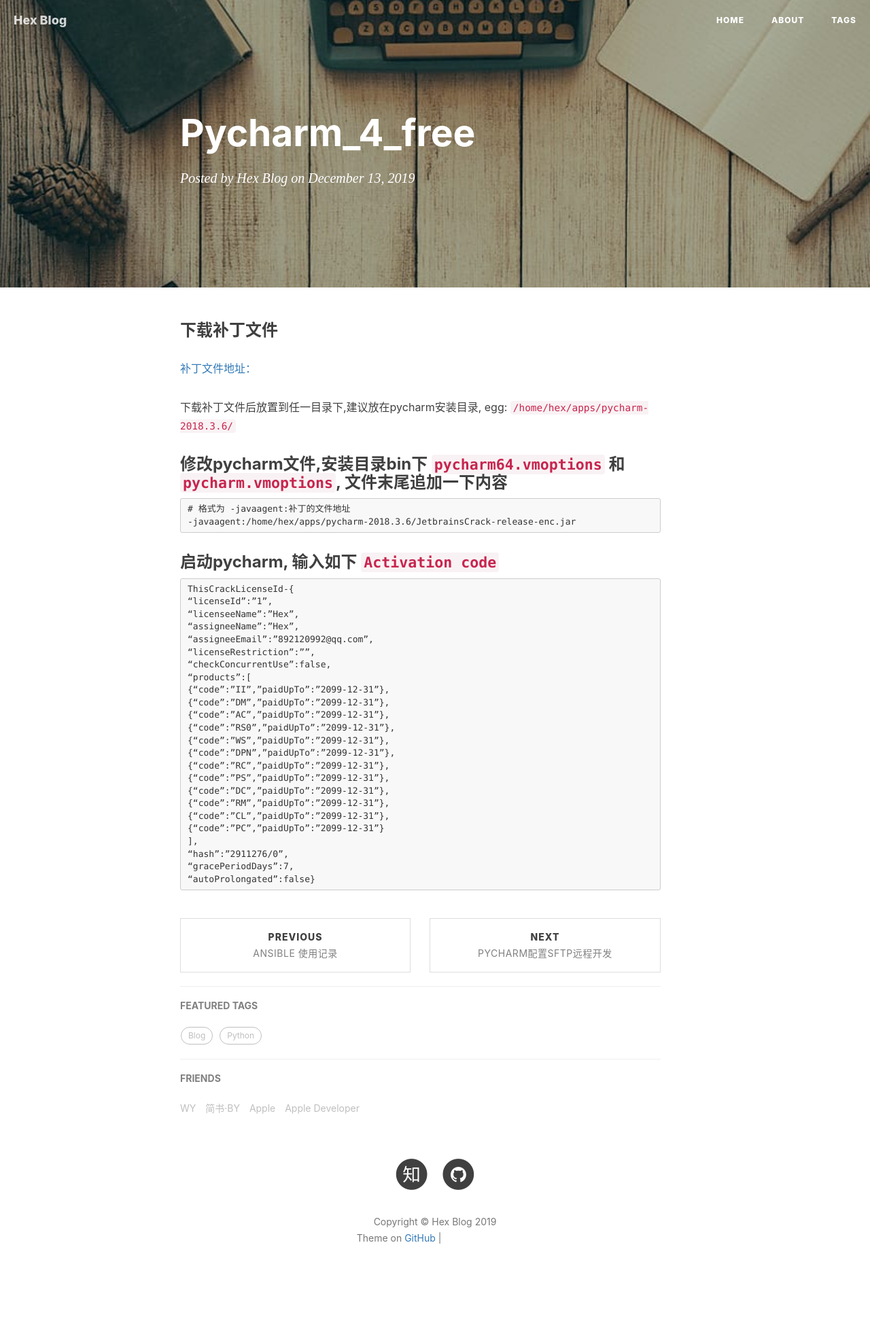
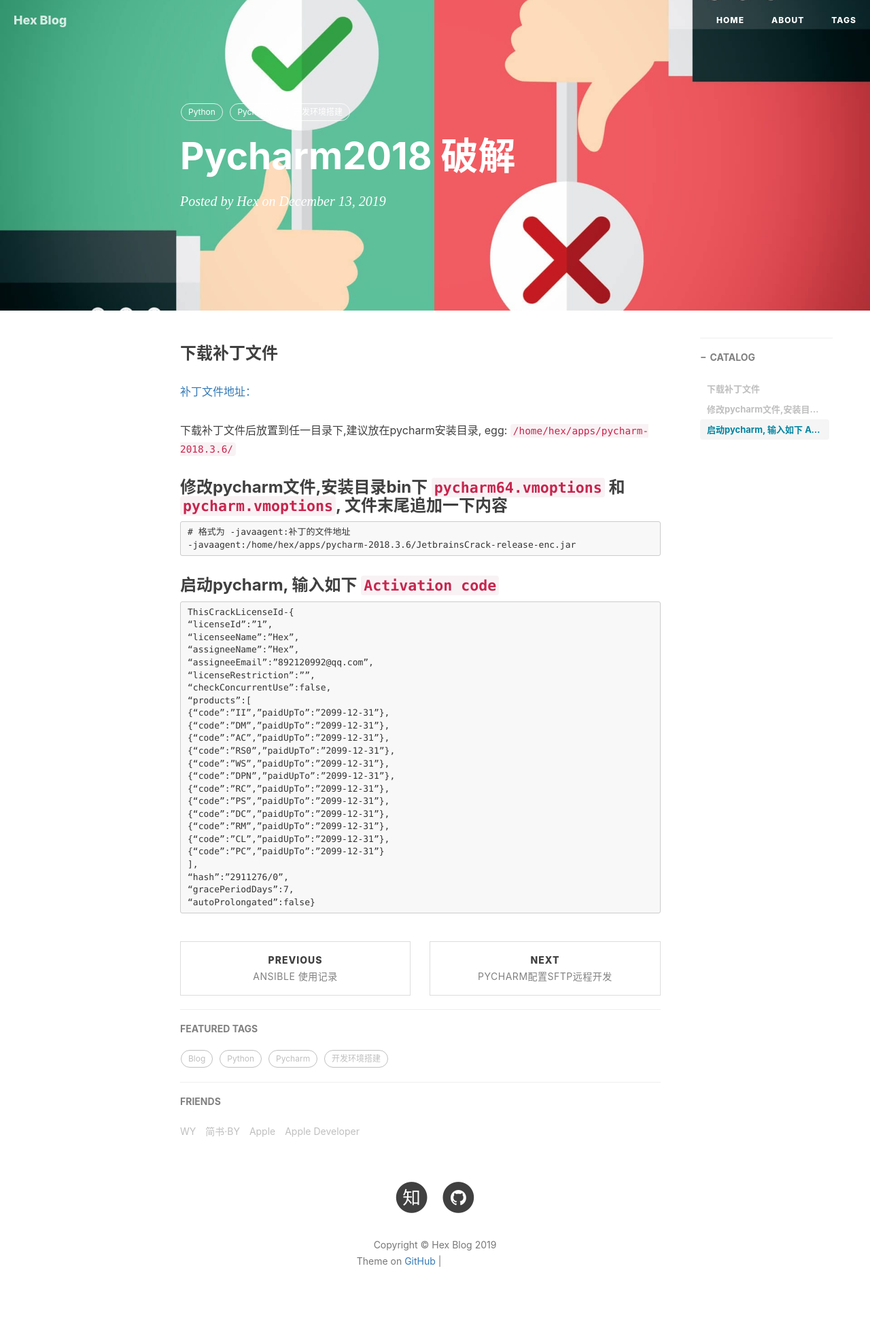
Before and after one commit to hex-py/hex-py.github.io, a Jekyll site: the page built from _posts/2019-12-13-Pycharm_4_free.md, in a window 1280 px wide. Shown: the whole page at 68% size. Built offline with Jekyll 4.4.1, drawn with Linux system fonts in a browser that asks for light colours; nearby versions of some CDN libraries; our own code applies the rules of GitHub Pages for plain Markdown files; comment, search, counter and statistics services are not loaded; before the commit the page ends 1926 px from its top, so only the background shows below that; grey boxes are pictures that could not be loaded.

Commit message:
add pycharm 4 free [add info].

```diff
--- a/_posts/2019-12-13-Pycharm_4_free.md
+++ b/_posts/2019-12-13-Pycharm_4_free.md
@@ -1,3 +1,15 @@
+---
+layout:     post
+title:      Pycharm2018 破解
+date:       2019-12-13
+author:     Hex
+header-img: img/post-bg-YesOrNo.jpg
+catalog: true
+tags:
+    - Python
+    - Pycharm
+    - 开发环境搭建
+---
 ### 下载补丁文件
 
 [补丁文件地址：](https://pan.baidu.com/s/1mcQM8CLUnweY02ahKEr4PQ)
```
